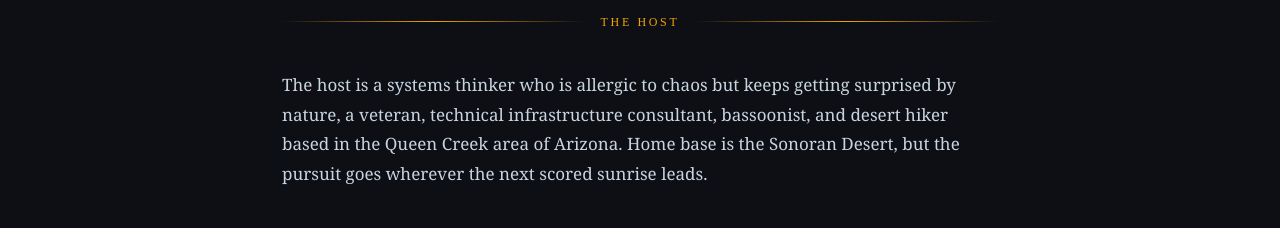
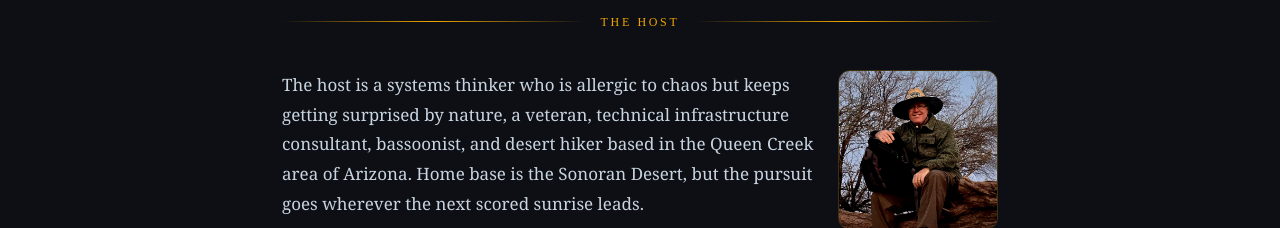
Before and after one commit to mtanquary/the-zora-files, a Next.js app in the folder website/: page /about in a window 1280 px wide. Shown: the part 724-952 px from the top of the page. Built offline with nearby package versions, Linux system fonts and the light colour scheme; no server answers; the database is empty.

Commit message:
minor touchups

```diff
--- a/website/src/app/about/page.tsx
+++ b/website/src/app/about/page.tsx
@@ -53,6 +53,14 @@ export default async function AboutPage() {
 
         <Ornament label="The host" />
 
+        <div className="float-right ml-6 mb-4">
+          <img
+            src="/images/profile-photo-1.jpg"
+            alt="The host"
+            className="w-40 h-40 rounded-xl object-cover border border-rule"
+          />
+        </div>
+
         <p>
           The host is a systems thinker who is allergic to chaos but keeps
           getting surprised by nature, a veteran, technical infrastructure
--- a/website/src/app/episodes/[slug]/page.tsx
+++ b/website/src/app/episodes/[slug]/page.tsx
@@ -59,17 +59,9 @@ export default async function EpisodeDetailPage({
         </div>
         <MedallionEmblem level={nextLevelAtTime ? nextLevelAtTime.level : levelAtTime.level} gems={gemsAtTime} size={72} />
       </div>
-      <div className="flex items-center gap-4 mb-8">
-        <p className="text-dawn-mist/50">
-          {ep.location_name} · {new Date(ep.shoot_date).toLocaleDateString()}
-        </p>
-        <Link
-          href={`/admin/card/${slug}`}
-          className="rounded-full border border-zora-amber/30 px-4 py-1.5 text-xs text-zora-amber hover:bg-zora-amber/10 transition-colors"
-        >
-          export share card
-        </Link>
-      </div>
+      <p className="text-dawn-mist/50 mb-8">
+        {ep.location_name} · {new Date(ep.shoot_date).toLocaleDateString()}
+      </p>
 
       {/* Sunrise photo */}
       {ep.thumbnail_url && (
--- a/website/src/components/living-cover.tsx
+++ b/website/src/components/living-cover.tsx
@@ -62,7 +62,7 @@ export function LivingCover({ children }: { children: React.ReactNode }) {
 
       // Sun position: rises slowly from below horizon to just above
       // Takes ~120 seconds to fully rise
-      const sunProgress = Math.min(elapsed / 120, 1);
+      const sunProgress = Math.min(elapsed / 80, 1);
       const horizonY = H * 0.82;
       const sunY = horizonY + 40 - sunProgress * 80;
       const sunX = W * 0.5;
```
Also changed, not shown: website/public/images/profile-photo-1.jpg (added).
